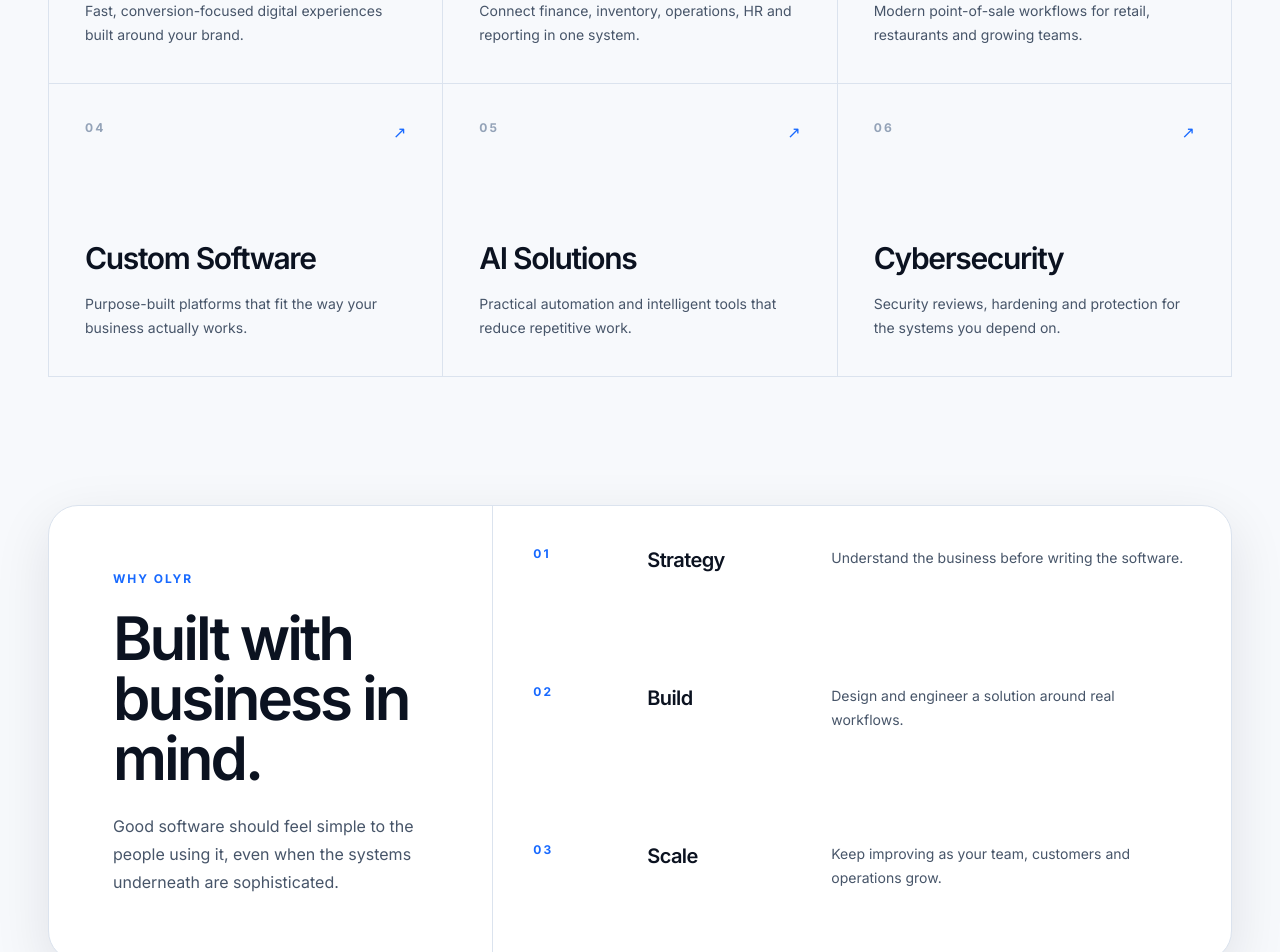
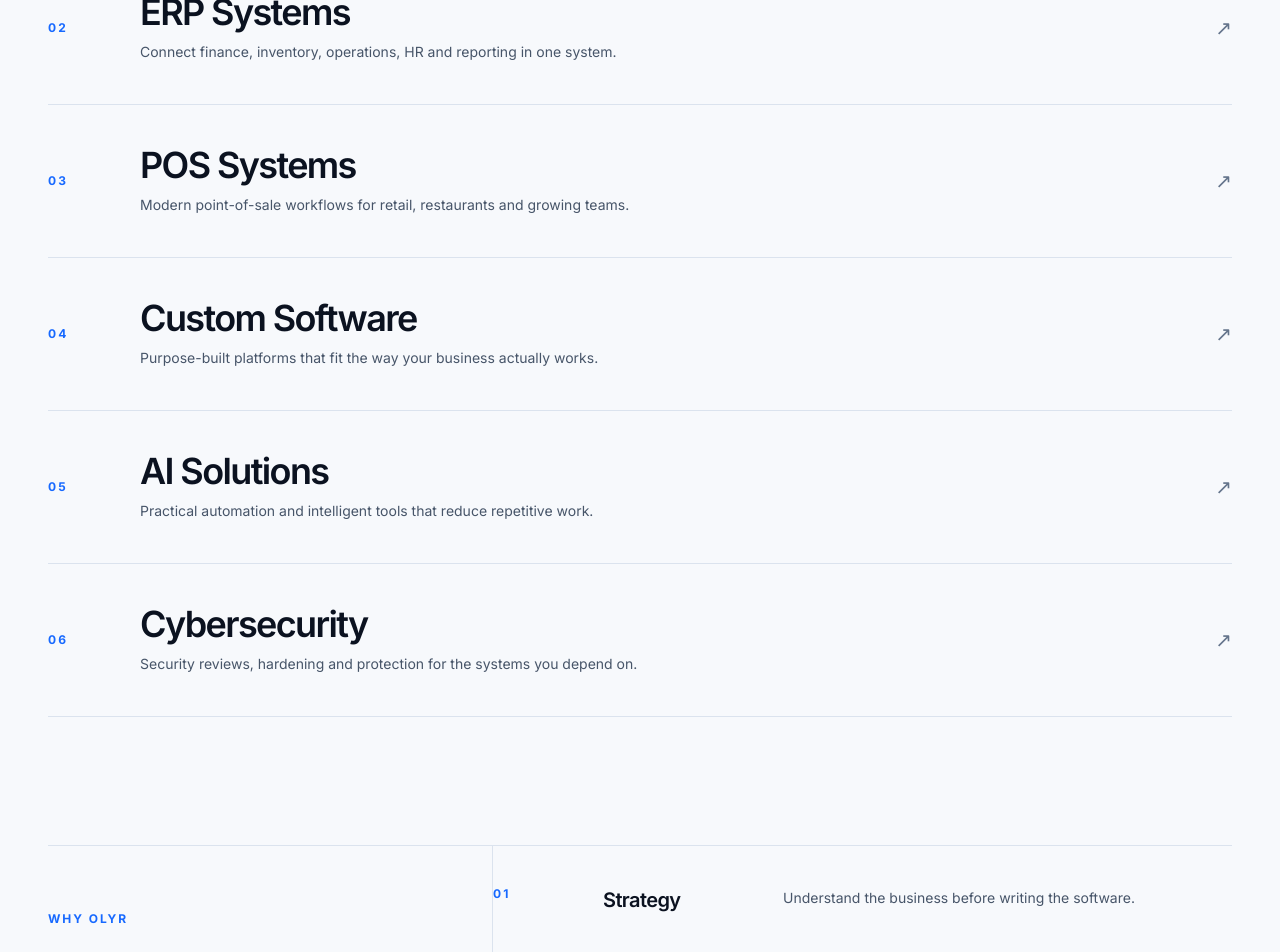
Before and after one commit to OLYR-Labs/website, a Next.js app: page / in a window 1280 px wide. Shown: the part 1700-2652 px from the top of the page. Built offline with nearby package versions, Linux system fonts and the light colour scheme.

Commit message:
Rebuild homepage solution experience and CTA contrast

```diff
--- a/app/page.tsx
+++ b/app/page.tsx
@@ -24,86 +24,29 @@ export default function Home() {
       <section className="relative mx-auto max-w-[1440px] px-5 pb-20 pt-16 sm:px-8 lg:px-12 lg:pb-28 lg:pt-24">
         <div className="pointer-events-none absolute -right-40 top-10 h-[520px] w-[520px] rounded-full bg-blue-500/10 blur-[120px]" />
         <div className="pointer-events-none absolute left-1/3 top-1/2 h-[360px] w-[360px] rounded-full bg-sky-400/5 blur-[110px]" />
-
         <div className="relative grid items-end gap-14 lg:grid-cols-[1.15fr_.85fr]">
           <div>
             <Reveal><span className="eyebrow">OLYR LABS · DIGITAL ENGINEERING</span></Reveal>
-            <Reveal delay={80}>
-              <h1 className="mt-7 max-w-5xl text-[clamp(3.6rem,9vw,8.8rem)] font-semibold leading-[.88] tracking-[-.07em] text-[var(--text-primary)]">
-                Technology that<span className="block text-[var(--blue)]">moves business.</span>
-              </h1>
-            </Reveal>
-            <Reveal delay={160}>
-              <p className="mt-8 max-w-2xl text-lg leading-8 text-[var(--text-secondary)] sm:text-xl">
-                We design and build premium websites, ERP and POS systems, custom software, AI solutions and cybersecurity platforms for businesses ready to grow.
-              </p>
-            </Reveal>
-            <Reveal delay={240}>
-              <div className="mt-10 flex flex-wrap gap-3">
-                <Link href="/quote" className="nav-cta min-h-12 px-6 text-sm">Start a project <span aria-hidden="true">↗</span></Link>
-                <Link href="/services" className="glass-button inline-flex min-h-12 items-center rounded-full px-6 text-sm font-semibold">Explore solutions <span className="ml-2 text-[var(--blue)]" aria-hidden="true">→</span></Link>
-              </div>
-            </Reveal>
+            <Reveal delay={80}><h1 className="mt-7 max-w-5xl text-[clamp(3.6rem,9vw,8.8rem)] font-semibold leading-[.88] tracking-[-.07em] text-[var(--text-primary)]">Technology that<span className="block text-[var(--blue)]">moves business.</span></h1></Reveal>
+            <Reveal delay={160}><p className="mt-8 max-w-2xl text-lg leading-8 text-[var(--text-secondary)] sm:text-xl">We design and build premium websites, ERP and POS systems, custom software, AI solutions and cybersecurity platforms for businesses ready to grow.</p></Reveal>
+            <Reveal delay={240}><div className="mt-10 flex flex-wrap gap-3"><Link href="/quote" className="nav-cta min-h-12 px-6 text-sm">Start a project <span aria-hidden="true">↗</span></Link><Link href="/services" className="glass-button inline-flex min-h-12 items-center rounded-full px-6 text-sm font-semibold">Explore solutions <span className="ml-2 text-[var(--blue)]" aria-hidden="true">→</span></Link></div></Reveal>
           </div>
-
-          <Reveal delay={220}>
-            <div className="relative min-h-[360px] overflow-hidden rounded-[30px] border border-[var(--border)] bg-[var(--surface)] p-6 shadow-[var(--shadow-lg)]">
-              <div className="absolute inset-0 bg-[linear-gradient(135deg,transparent_0%,rgba(23,105,255,.06)_45%,transparent_75%)]" />
-              <div className="relative flex h-full min-h-[308px] flex-col justify-between">
-                <div className="flex items-center justify-between text-[10px] font-bold uppercase tracking-[.18em] text-[var(--text-muted)]"><span>Business systems</span><span>01—06</span></div>
-                <div className="space-y-3">
-                  {["ERP", "POS", "AI", "SECURITY"].map((item, index) => (
-                    <div key={item} className="group flex items-center justify-between border-b border-[var(--border)] py-4">
-                      <span className="text-2xl font-semibold tracking-[-.04em] transition-transform duration-300 group-hover:translate-x-2">{item}</span><span className="text-sm text-[var(--text-muted)]">0{index + 1}</span>
-                    </div>
-                  ))}
-                </div>
-                <p className="text-sm leading-6 text-[var(--text-muted)]">One technology partner. From your first idea to the systems that run the business.</p>
-              </div>
-            </div>
-          </Reveal>
+          <Reveal delay={220}><div className="relative min-h-[360px] overflow-hidden rounded-[30px] border border-[var(--border)] bg-[var(--surface)] p-6 shadow-[var(--shadow-lg)]"><div className="absolute inset-0 bg-[linear-gradient(135deg,transparent_0%,rgba(23,105,255,.06)_45%,transparent_75%)]" /><div className="relative flex h-full min-h-[308px] flex-col justify-between"><div className="flex items-center justify-between text-[10px] font-bold uppercase tracking-[.18em] text-[var(--text-muted)]"><span>Business systems</span><span>01—06</span></div><div className="space-y-3">{["ERP", "POS", "AI", "SECURITY"].map((item, index) => <div key={item} className="group flex items-center justify-between border-b border-[var(--border)] py-4"><span className="text-2xl font-semibold tracking-[-.04em] transition-transform duration-300 group-hover:translate-x-2">{item}</span><span className="text-sm text-[var(--text-muted)]">0{index + 1}</span></div>)}</div><p className="text-sm leading-6 text-[var(--text-muted)]">One technology partner. From your first idea to the systems that run the business.</p></div></div></Reveal>
         </div>
       </section>
 
-      <section className="border-y border-[var(--border)] bg-[var(--surface)]">
-        <div className="mx-auto flex max-w-[1440px] overflow-hidden px-5 py-5 sm:px-8 lg:px-12">
-          <div className="flex min-w-max animate-marquee items-center gap-10 text-xs font-bold tracking-[.22em] text-[var(--text-muted)]">
-            {["WEBSITES", "ERP SYSTEMS", "POS SYSTEMS", "CUSTOM SOFTWARE", "AI", "CYBERSECURITY", "CLOUD", "AUTOMATION", "WEBSITES", "ERP SYSTEMS", "POS SYSTEMS", "CUSTOM SOFTWARE", "AI", "CYBERSECURITY", "CLOUD", "AUTOMATION"].map((item, index) => <span key={`${item}-${index}`} className="flex items-center gap-10"><i className="h-1.5 w-1.5 rounded-full bg-[var(--blue)]" />{item}</span>)}
-          </div>
+      <section className="border-y border-[var(--border)] bg-[var(--surface)]"><div className="mx-auto flex max-w-[1440px] overflow-hidden px-5 py-5 sm:px-8 lg:px-12"><div className="flex min-w-max animate-marquee items-center gap-10 text-xs font-bold tracking-[.22em] text-[var(--text-muted)]">{["WEBSITES", "ERP SYSTEMS", "POS SYSTEMS", "CUSTOM SOFTWARE", "AI", "CYBERSECURITY", "CLOUD", "AUTOMATION", "WEBSITES", "ERP SYSTEMS", "POS SYSTEMS", "CUSTOM SOFTWARE", "AI", "CYBERSECURITY", "CLOUD", "AUTOMATION"].map((item, index) => <span key={`${item}-${index}`} className="flex items-center gap-10"><i className="h-1.5 w-1.5 rounded-full bg-[var(--blue)]" />{item}</span>)}</div></div></section>
+
+      <section className="mx-auto max-w-[1440px] px-5 py-24 sm:px-8 lg:px-12 lg:py-32">
+        <Reveal><div className="max-w-3xl"><p className="section-kicker">Solutions</p><h2 className="mt-5 text-5xl font-semibold tracking-[-.06em] sm:text-7xl">The systems behind better businesses.</h2><p className="mt-6 text-lg leading-8 text-[var(--text-secondary)]">From the storefront to the back office, we build technology around the problems that actually matter.</p></div></Reveal>
+        <div className="mt-16 divide-y border-y border-[var(--border)]">
+          {solutions.map((solution, index) => <Reveal key={solution.number} delay={index * 45}><Link href="/services" className="group grid gap-5 py-8 transition-all duration-300 sm:grid-cols-[72px_1fr_auto] sm:items-center sm:py-10"><span className="text-xs font-bold tracking-[.18em] text-[var(--blue)]">{solution.number}</span><div><h3 className="text-3xl font-semibold tracking-[-.045em] transition-transform duration-300 group-hover:translate-x-2 sm:text-4xl">{solution.title}</h3><p className="mt-2 max-w-2xl text-sm leading-6 text-[var(--text-secondary)]">{solution.text}</p></div><span className="text-xl text-[var(--text-muted)] transition-all duration-300 group-hover:translate-x-2 group-hover:text-[var(--blue)]" aria-hidden="true">↗</span></Link></Reveal>)}
         </div>
       </section>
 
-      <section className="mx-auto max-w-[1440px] px-5 py-24 sm:px-8 lg:px-12 lg:py-32">
-        <Reveal>
-          <div className="max-w-3xl"><p className="section-kicker">Solutions</p><h2 className="mt-5 text-5xl font-semibold tracking-[-.06em] sm:text-7xl">The systems behind better businesses.</h2><p className="mt-6 text-lg leading-8 text-[var(--text-secondary)]">From the storefront to the back office, we build technology around the problems that actually matter.</p></div>
-        </Reveal>
-        <div className="mt-14 grid border-l border-t border-[var(--border)] sm:grid-cols-2 lg:grid-cols-3">
-          {solutions.map((solution, index) => (
-            <Reveal key={solution.number} delay={index * 60}>
-              <Link href="/services" className="group relative block min-h-[290px] border-b border-r border-[var(--border)] bg-[var(--background)] p-7 transition-colors duration-300 hover:bg-[var(--surface)] sm:p-9">
-                <div className="flex items-start justify-between"><span className="text-xs font-bold tracking-[.18em] text-[var(--text-subtle)]">{solution.number}</span><span className="text-[var(--blue)] transition-transform duration-300 group-hover:translate-x-1 group-hover:-translate-y-1" aria-hidden="true">↗</span></div>
-                <div className="mt-24"><h3 className="text-3xl font-semibold tracking-[-.045em] transition-colors duration-300 group-hover:text-[var(--blue)]">{solution.title}</h3><p className="mt-4 max-w-sm text-sm leading-6 text-[var(--text-secondary)]">{solution.text}</p></div>
-              </Link>
-            </Reveal>
-          ))}
-        </div>
-      </section>
+      <section className="mx-auto max-w-[1440px] px-5 pb-24 sm:px-8 lg:px-12 lg:pb-32"><div className="grid border-y border-[var(--border)] lg:grid-cols-[.75fr_1.25fr]"><div className="py-10 sm:py-14 lg:py-16"><p className="section-kicker">Why OLYR</p><h2 className="mt-5 max-w-xl text-4xl font-semibold tracking-[-.05em] sm:text-6xl">Built with business in mind.</h2><p className="mt-6 max-w-lg leading-7 text-[var(--text-secondary)]">Good software should feel simple to the people using it, even when the systems underneath are sophisticated.</p></div><div className="divide-y border-t border-[var(--border)] lg:border-l lg:border-t-0">{stats.map(([number, title, text], index) => <Reveal key={number} delay={index * 70}><div className="grid gap-5 py-8 sm:grid-cols-[90px_160px_1fr] sm:items-start sm:py-10"><span className="text-xs font-bold tracking-[.18em] text-[var(--blue)]">{number}</span><h3 className="text-xl font-semibold tracking-[-.03em]">{title}</h3><p className="text-sm leading-6 text-[var(--text-secondary)]">{text}</p></div></Reveal>)}</div></div></section>
 
-      <section className="mx-auto max-w-[1440px] px-5 pb-24 sm:px-8 lg:px-12 lg:pb-32">
-        <div className="grid overflow-hidden rounded-[30px] border border-[var(--border)] bg-[var(--surface)] shadow-[var(--shadow-md)] lg:grid-cols-[.75fr_1.25fr]">
-          <div className="relative p-8 sm:p-12 lg:p-16"><p className="section-kicker">Why OLYR</p><h2 className="mt-5 text-4xl font-semibold tracking-[-.05em] sm:text-6xl">Built with business in mind.</h2><p className="mt-6 max-w-lg leading-7 text-[var(--text-secondary)]">Good software should feel simple to the people using it, even when the systems underneath are sophisticated.</p></div>
-          <div className="grid border-t border-[var(--border)] lg:border-l lg:border-t-0">
-            {stats.map(([number, title, text], index) => <Reveal key={number} delay={index * 70}><div className="grid gap-6 border-b border-[var(--border)] p-8 last:border-b-0 sm:grid-cols-[90px_160px_1fr] sm:items-start sm:p-10"><span className="text-xs font-bold tracking-[.18em] text-[var(--blue)]">{number}</span><h3 className="text-xl font-semibold tracking-[-.03em]">{title}</h3><p className="text-sm leading-6 text-[var(--text-secondary)]">{text}</p></div></Reveal>)}
-          </div>
-        </div>
-      </section>
-
-      <section className="mx-auto max-w-[1440px] px-5 pb-8 sm:px-8 lg:px-12">
-        <div className="relative overflow-hidden rounded-[32px] border border-[var(--border)] bg-[var(--foreground)] px-7 py-20 text-center text-[var(--background)] sm:px-12 lg:py-28">
-          <div className="pointer-events-none absolute left-1/2 top-1/2 h-[420px] w-[420px] -translate-x-1/2 -translate-y-1/2 rounded-full bg-blue-500/20 blur-[110px]" />
-          <div className="relative mx-auto max-w-3xl"><p className="text-xs font-bold uppercase tracking-[.2em] text-[var(--blue-light)]">Have a challenge?</p><h2 className="mt-5 text-5xl font-semibold tracking-[-.06em] sm:text-7xl">Let&apos;s build the right system.</h2><p className="mx-auto mt-6 max-w-xl text-base leading-7 opacity-70">Tell us what you are trying to improve. We&apos;ll help turn it into a clear, practical technology plan.</p><Link href="/quote" className="mt-9 inline-flex min-h-12 items-center gap-2 rounded-full bg-white px-7 text-sm font-bold text-black transition-transform duration-200 hover:-translate-y-1">Start a conversation <span aria-hidden="true">↗</span></Link></div>
-        </div>
-      </section>
+      <section className="mx-auto max-w-[1440px] px-5 pb-8 sm:px-8 lg:px-12"><div className="relative overflow-hidden rounded-[32px] bg-[var(--foreground)] px-7 py-20 text-center text-[var(--background)] sm:px-12 lg:py-28"><div className="pointer-events-none absolute left-1/2 top-1/2 h-[420px] w-[420px] -translate-x-1/2 -translate-y-1/2 rounded-full bg-blue-500/20 blur-[110px]" /><div className="relative mx-auto max-w-3xl"><p className="text-xs font-bold uppercase tracking-[.2em] text-[var(--blue-light)]">Have a challenge?</p><h2 className="mt-5 text-5xl font-semibold tracking-[-.06em] sm:text-7xl">Let&apos;s build the right system.</h2><p className="mx-auto mt-6 max-w-xl text-base leading-7 opacity-70">Tell us what you are trying to improve. We&apos;ll help turn it into a clear, practical technology plan.</p><Link href="/quote" className="mt-9 inline-flex min-h-12 items-center gap-2 rounded-full bg-white px-7 text-sm font-bold text-black shadow-sm transition-transform duration-200 hover:-translate-y-1 hover:bg-[var(--blue)] hover:text-white">Start a conversation <span aria-hidden="true">↗</span></Link></div></div></section>
     </main>
   );
 }
```
